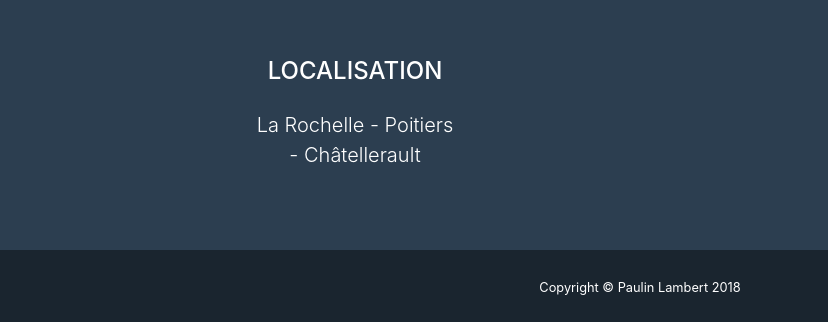
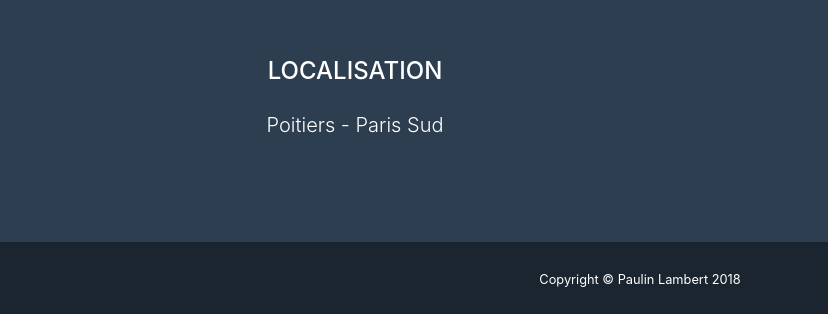
Before and after one commit to PaulinL/paulin-lambert, a website with bundled scripts: page index.html in a window 1280 px wide. Shown: the part 3242-3564 px from the top of the page, 0-828 px from the left. Built offline with nearby package versions, Linux system fonts and the light colour scheme.

Commit message:
Changed localisation

```diff
--- a/index.html
+++ b/index.html
@@ -199,8 +199,7 @@
         <div class="row">
           <div class="col-md-6 mb-5 mb-lg-0">
             <h4 class="text-uppercase mb-4">Localisation</h4>
-            <p class="lead mb-0">La Rochelle - Poitiers
-              <br>- Châtellerault</p>
+            <p class="lead mb-0">Poitiers - Paris Sud</p>
           </div>
           <div class="col-md-6 mb-5 mb-lg-0">
             <h4 class="text-uppercase mb-4">Me retrouver</h4>
```
